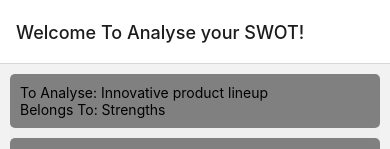
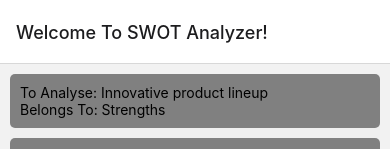
Before and after one commit to shreya-mishra/SwotAnalysis, a React Native app: screen /Home in a window 390 px wide. Shown: the top 149 px of the page. Built offline with nearby package versions, Linux system fonts and the light colour scheme.

Commit message:
added minor fixes

```diff
--- a/App.tsx
+++ b/App.tsx
@@ -23,9 +23,9 @@ function App(): React.JSX.Element {
         <Stack.Screen
           name="Home"
           component={HomeScreen}
-          options={{title: 'Welcome To Analyse your SWOT!'}}
+          options={{title: 'Welcome To SWOT Analyzer!'}}
         />
-        <Stack.Screen name="SwotScreen" component={AnalysisScreen} />
+        <Stack.Screen name="SWOT Analysis" component={AnalysisScreen} />
       </Stack.Navigator>
     </NavigationContainer>
   );
--- a/src/screens/HomeScreen.tsx
+++ b/src/screens/HomeScreen.tsx
@@ -32,7 +32,7 @@ const HomeScreen = () => {
 
     setShowForm(false);
     setTextInputValue('');
-    setSelectedDropdownValue('option1');
+    setSelectedDropdownValue('');
   };
   return (
     <View style={styles.container}>
@@ -56,7 +56,7 @@ const HomeScreen = () => {
           buttonColor="green"
           title={'Analyse'}
           handler={() =>
-            navigation.navigate('SwotScreen', {swotData: swotData})
+            navigation.navigate('SWOT Analysis', {swotData: swotData})
           }
         />
       ) : null}
```
